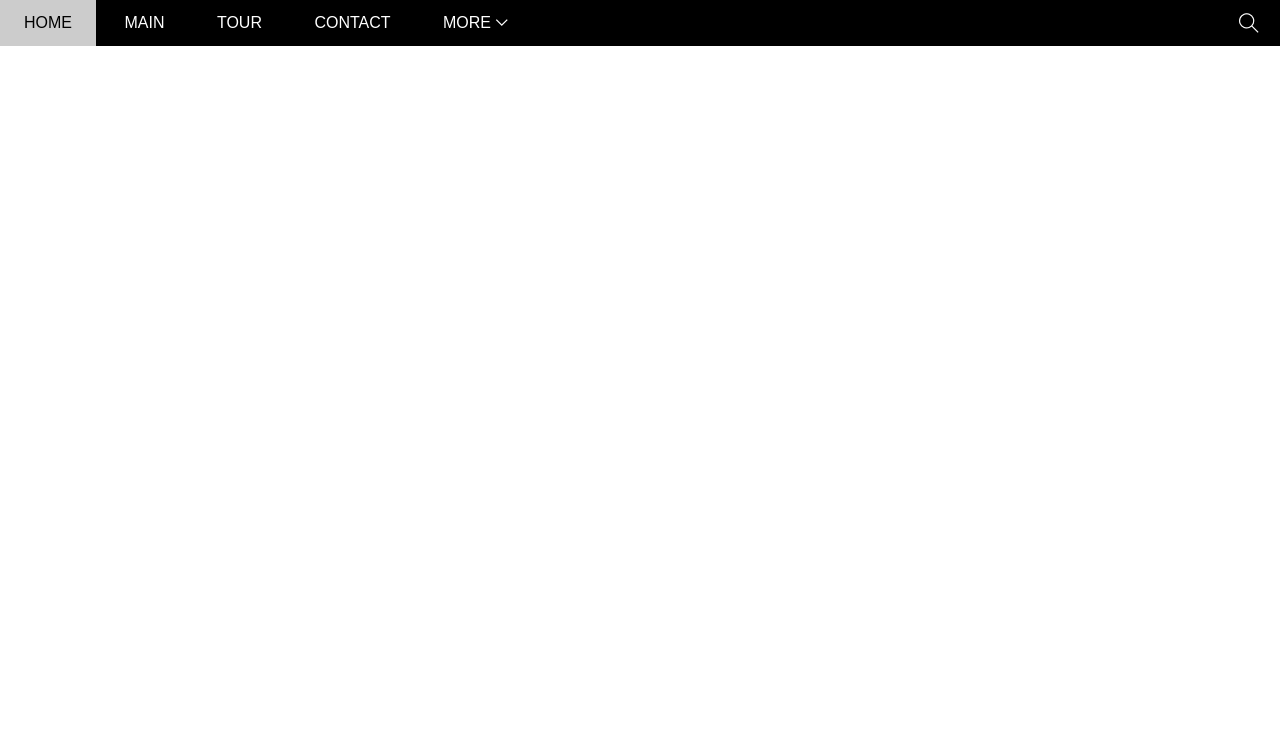
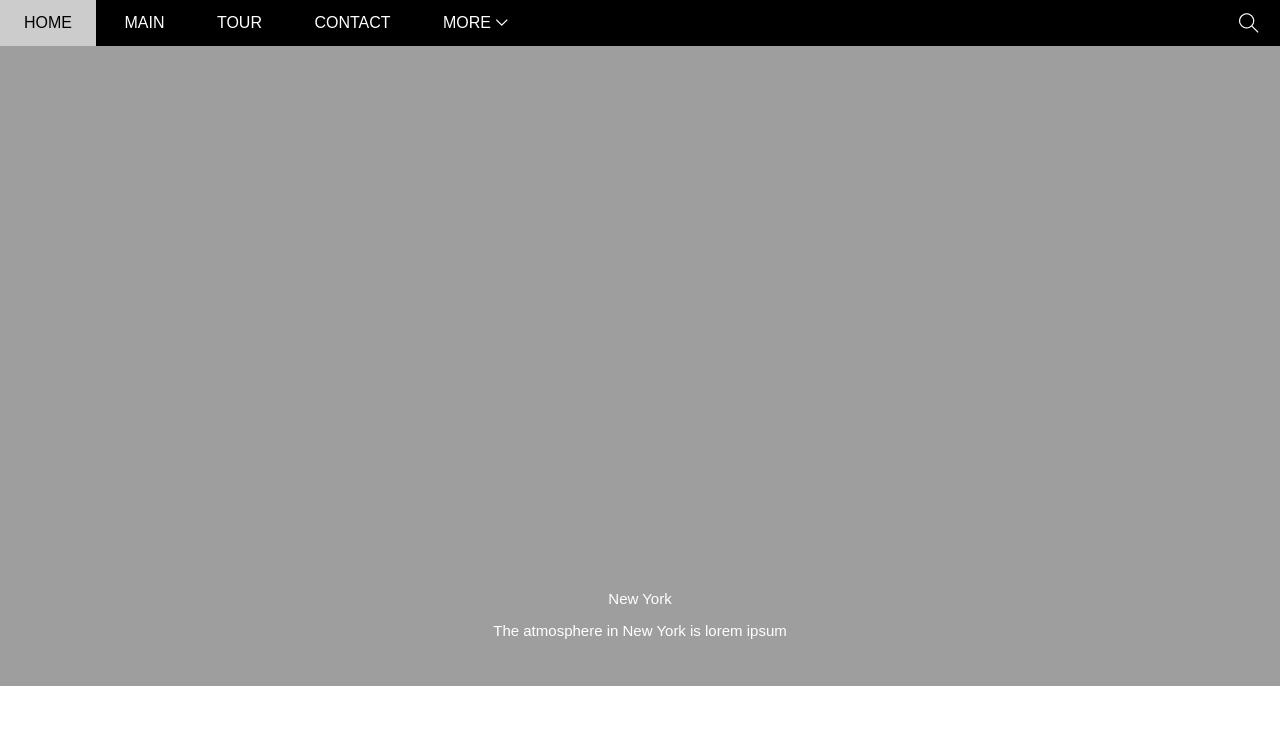
Before and after one commit to HarryNguyen2001/The-Band, a plain HTML site: page index.html in a window 1280 px wide. Shown: the top 747 px of the page. Drawn offline with Linux system fonts and the light colour scheme; the site is published under a folder, as on GitHub Pages, so addresses that start at the root find nothing.

Commit message:
Change url img for Slider

```diff
--- a/assests/css/style.css
+++ b/assests/css/style.css
@@ -225,7 +225,7 @@ html{
     position: relative;
     margin-top: 46px;
     padding-top: 50%;
-    background: url('/assests/img/Slider/slider1.jpg');
+    background: url('../img/Slider/slider1.jpg');
     background-position: top center;
     background-size: cover;
     background-repeat: no-repeat;
```
